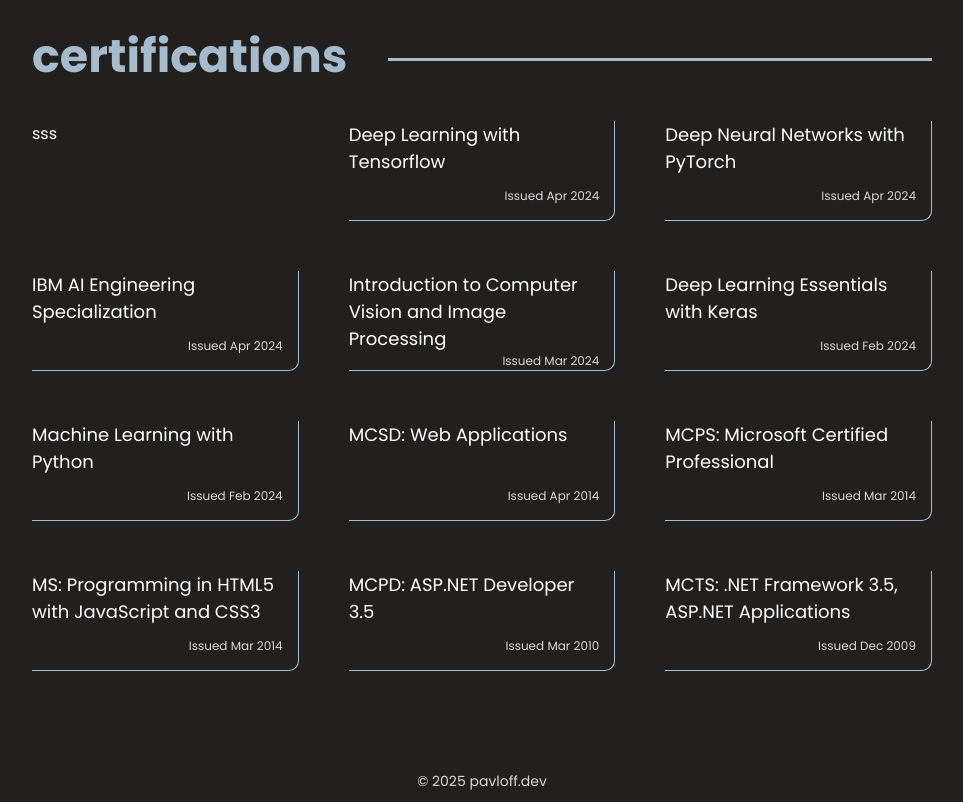
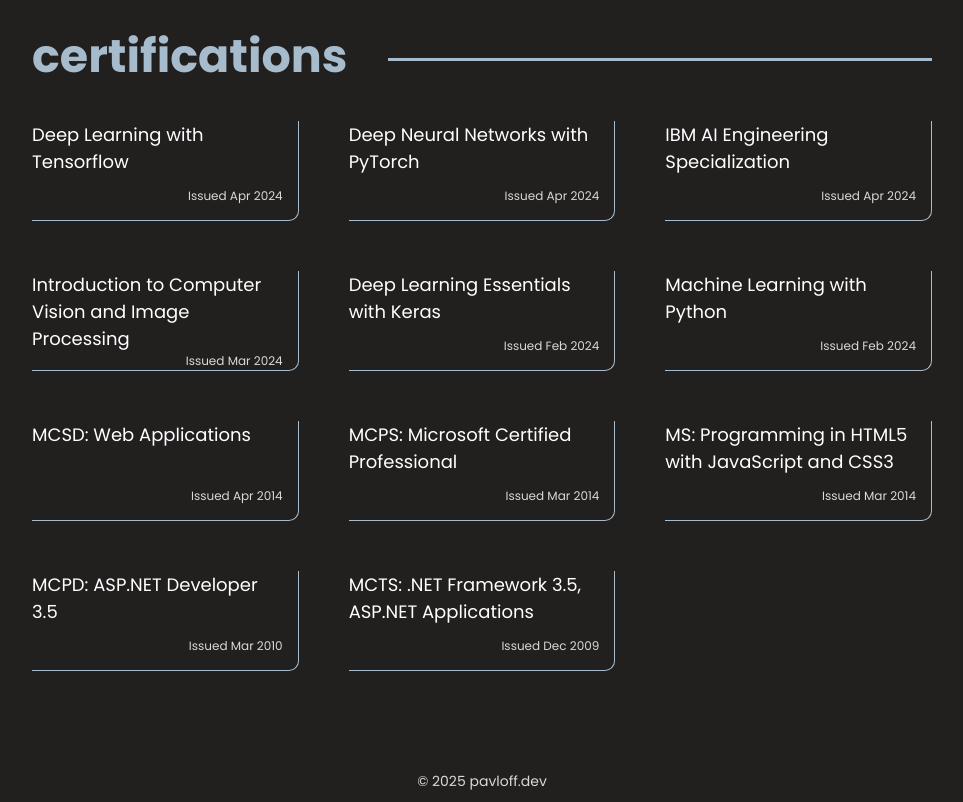
Before and after one commit to avgust13/pavloff-dev, a Next.js app: page / in a window 1280 px wide. Shown: the part 3500-4302 px from the top of the page, without its empty margins (158-1121 px from the left). Built offline with nearby package versions, Linux system fonts and the light colour scheme.

Commit message:
fix: remove placeholder text in CertificationSection component

```diff
--- a/components/sections/certification/index.tsx
+++ b/components/sections/certification/index.tsx
@@ -18,7 +18,7 @@
   return (
     <CertificationSectionStyled id="certifications">
       <Title name="certifications" />
-      <CertificationContainerStyled>sss
+      <CertificationContainerStyled>
         <CertificateBlock name="Deep Learning with Tensorflow" month="Apr" year="2024" />
         <CertificateBlock name="Deep Neural Networks with PyTorch" month="Apr" year="2024" />
         <CertificateBlock name="IBM AI Engineering Specialization" month="Apr" year="2024" />
```
